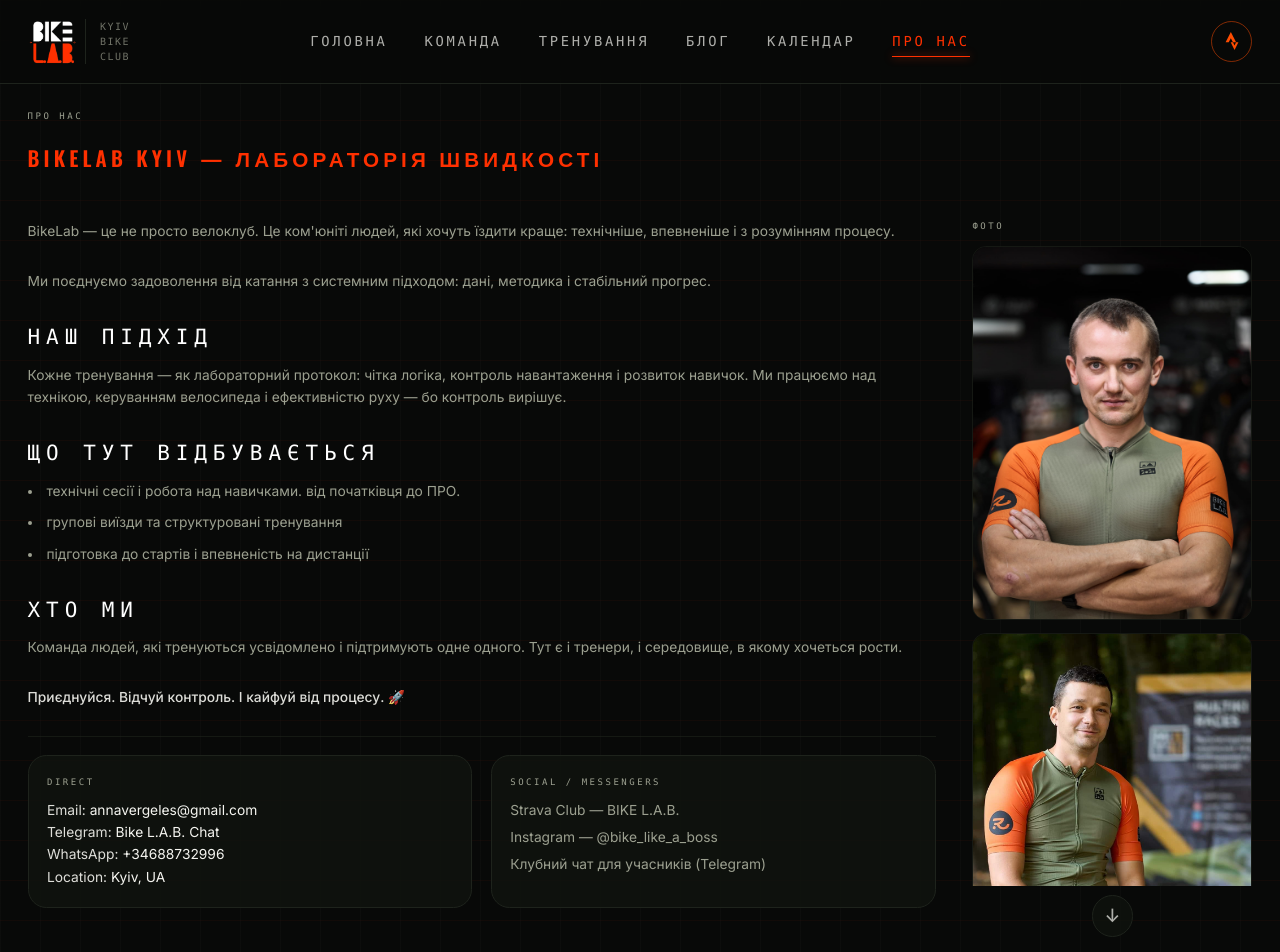
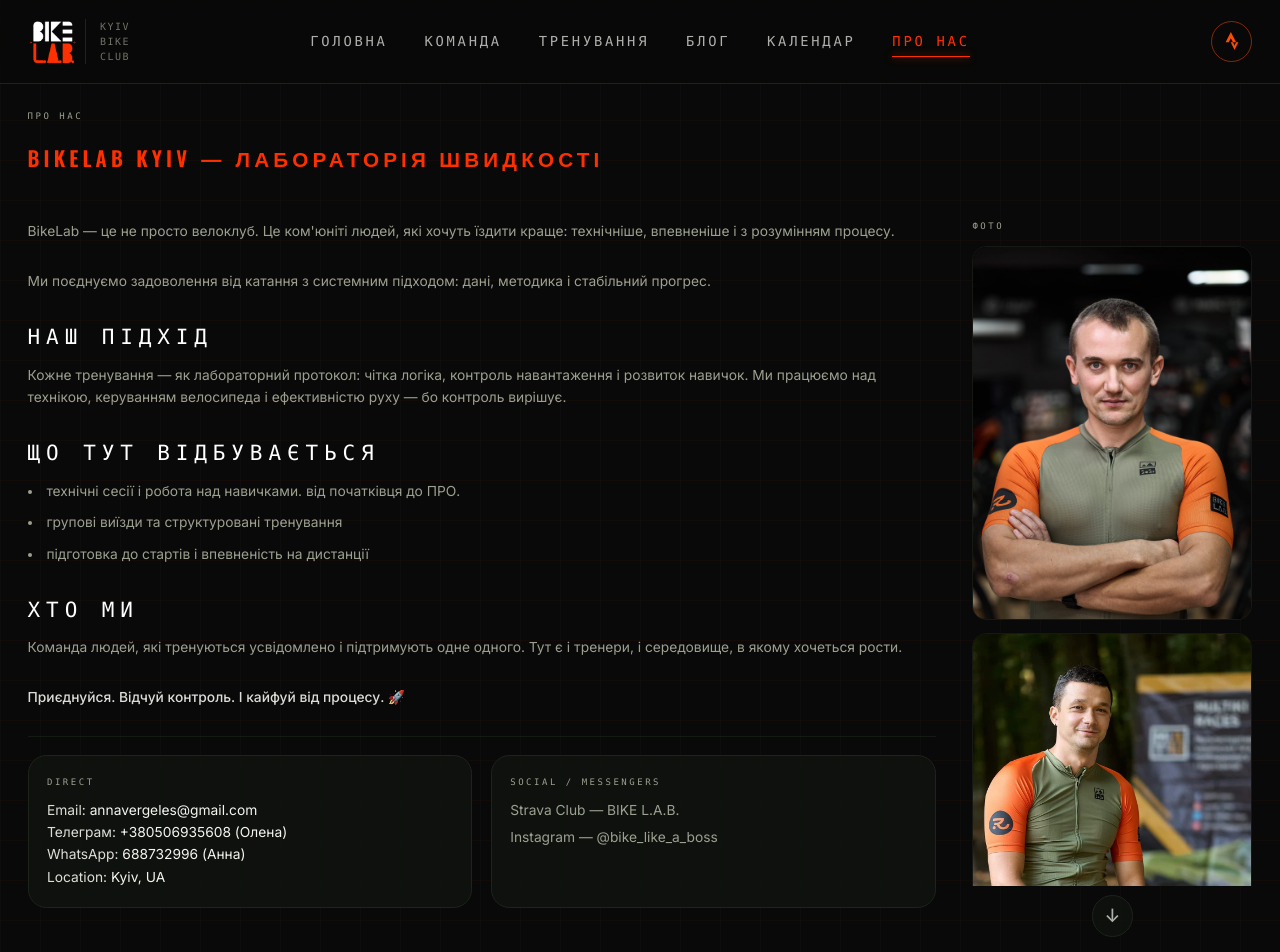
Before and after one commit to VasileAdicto/bikelab-site, a Next.js app: page /contacts in a window 1280 px wide. Shown: the top 952 px of the page. Built offline with nearby package versions, Linux system fonts and the light colour scheme.

Commit message:
Update contact information in AboutPage to reflect new Telegram and WhatsApp details, enhancing clarity and accessibility.

```diff
--- a/src/app/contacts/page.tsx
+++ b/src/app/contacts/page.tsx
@@ -69,26 +69,12 @@ export default function AboutPage() {
                 </a>
               </p>
               <p className="text-muted">
-                <span className="text-foreground/90">Telegram:</span>{" "}
-                <a
-                  href="https://t.me/+Qpv1jxyUFuGXz3jS"
-                  target="_blank"
-                  rel="noopener noreferrer"
-                  className="text-foreground hover:text-accent transition-colors"
-                >
-                  Bike L.A.B. Chat
-                </a>
+                <span className="text-foreground/90">Телеграм:</span>{" "}
+                <span className="text-foreground">+380506935608 (Олена)</span>
               </p>
               <p className="text-muted">
                 <span className="text-foreground/90">WhatsApp:</span>{" "}
-                <a
-                  href="https://wa.me/34688732996"
-                  target="_blank"
-                  rel="noopener noreferrer"
-                  className="text-foreground hover:text-accent transition-colors"
-                >
-                  +34688732996
-                </a>
+                <span className="text-foreground">688732996 (Анна)</span>
               </p>
               <p className="text-muted">
                 <span className="text-foreground/90">Location:</span>{" "}
@@ -118,16 +104,6 @@ export default function AboutPage() {
                     Instagram — @bike_like_a_boss
                   </a>
                 </li>
-                <li>
-                  <a
-                    href="https://t.me/+Qpv1jxyUFuGXz3jS"
-                    target="_blank"
-                    rel="noopener noreferrer"
-                    className="hover:text-accent transition-colors"
-                  >
-                    Клубний чат для учасників (Telegram)
-                  </a>
-                </li>
               </ul>
             </div>
           </div>
```
